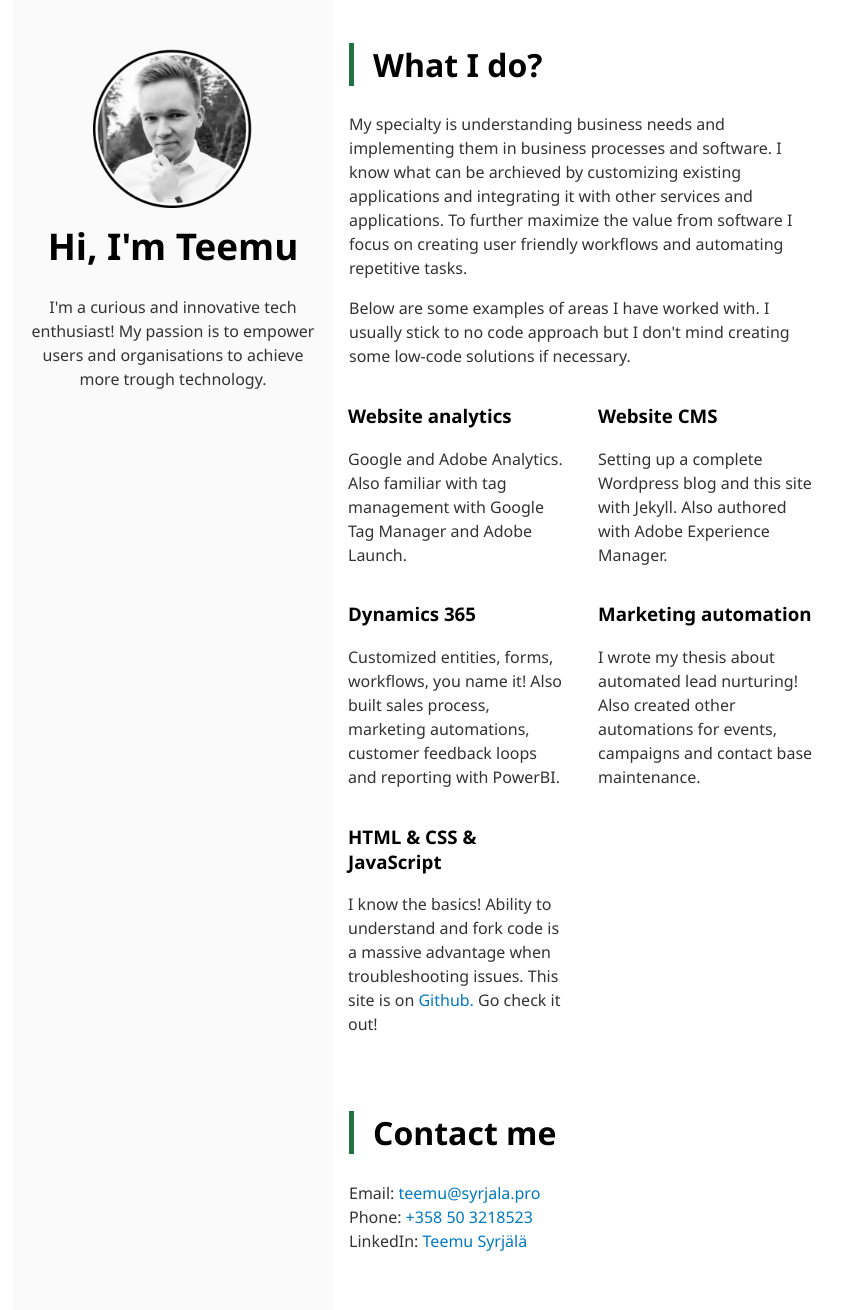
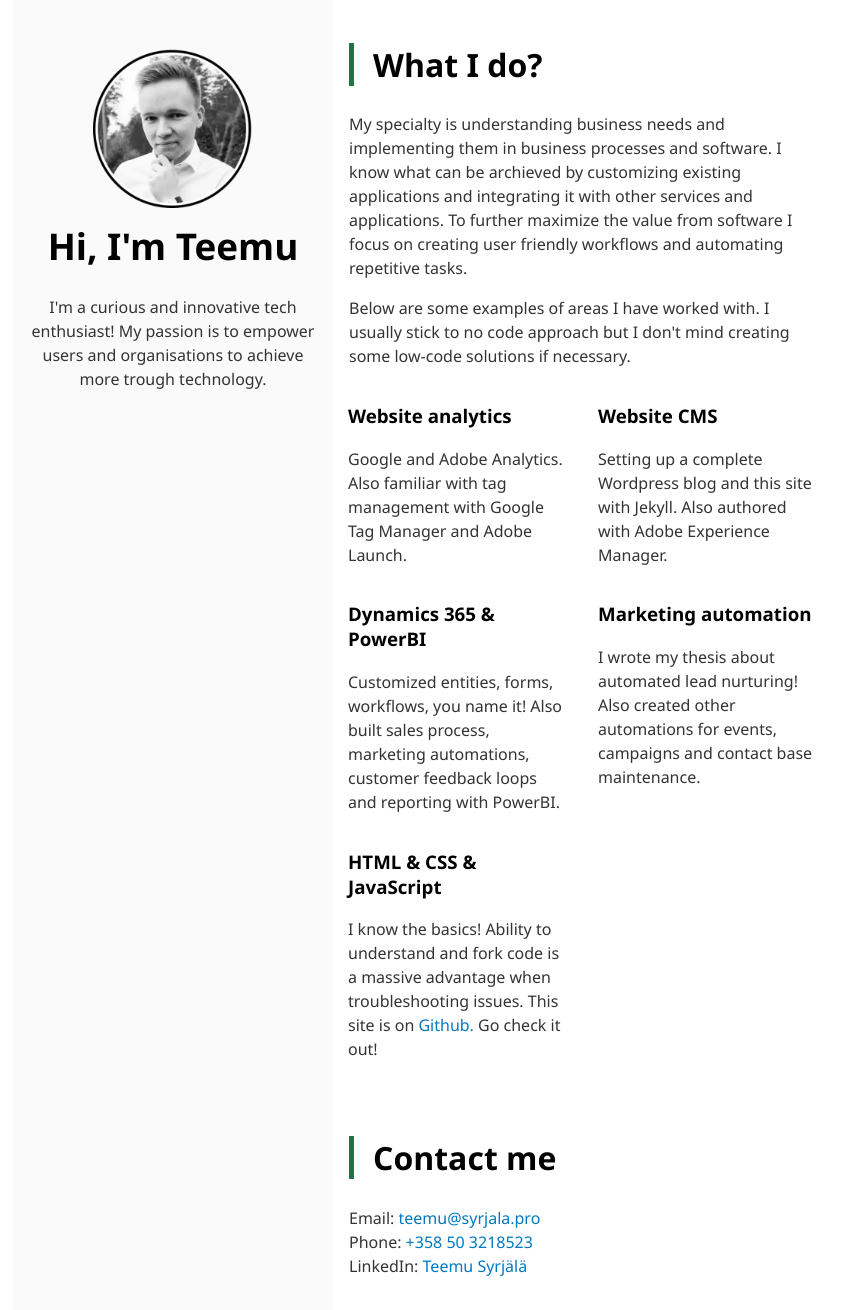
Before and after one commit to T3mmu/t3mmu.github.io, a Jekyll site: the page built from index.html, in a window 1280 px wide and 1310 px high. Shown: the whole window, without its empty margins (217-1060 px from the left). Built offline with Jekyll 4.4.1, drawn with Linux system fonts in a browser that asks for light colours.

Commit message:
Update index.html

```diff
--- a/index.html
+++ b/index.html
@@ -38,7 +38,7 @@ description: I'm a curious and innovative tech enthusiast! My passion is to empo
           <p>Setting up a complete Wordpress blog and this site with Jekyll. Also authored with Adobe Experience Manager.</p>
         </div>
         <div class="two-column">
-          <h3>Dynamics 365</h3>
+          <h3>Dynamics 365 & PowerBI</h3>
           <p>Customized entities, forms, workflows, you name it! Also built sales process, marketing automations, customer feedback loops and reporting with PowerBI.</p>
         </div>
         <div class="two-column">
```
